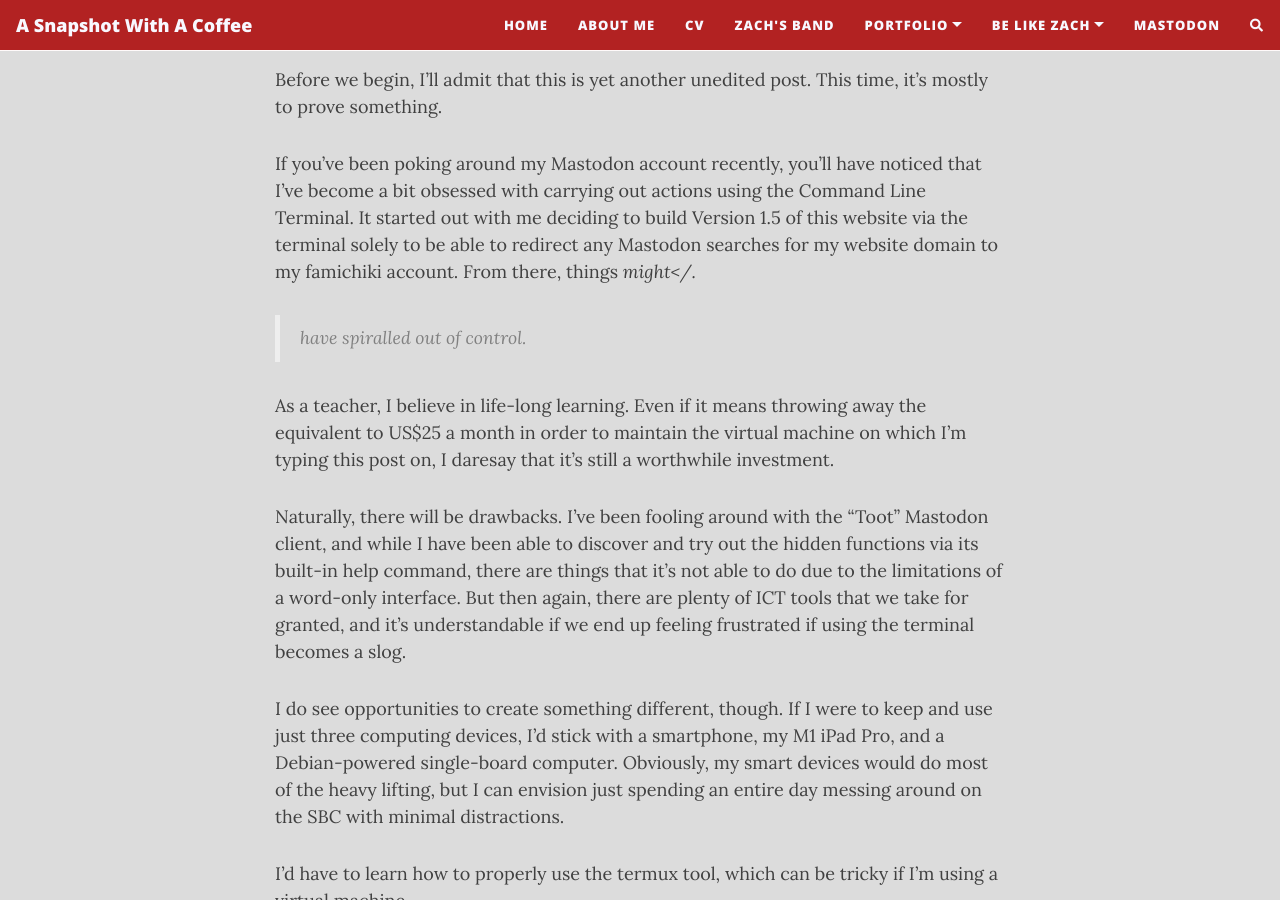
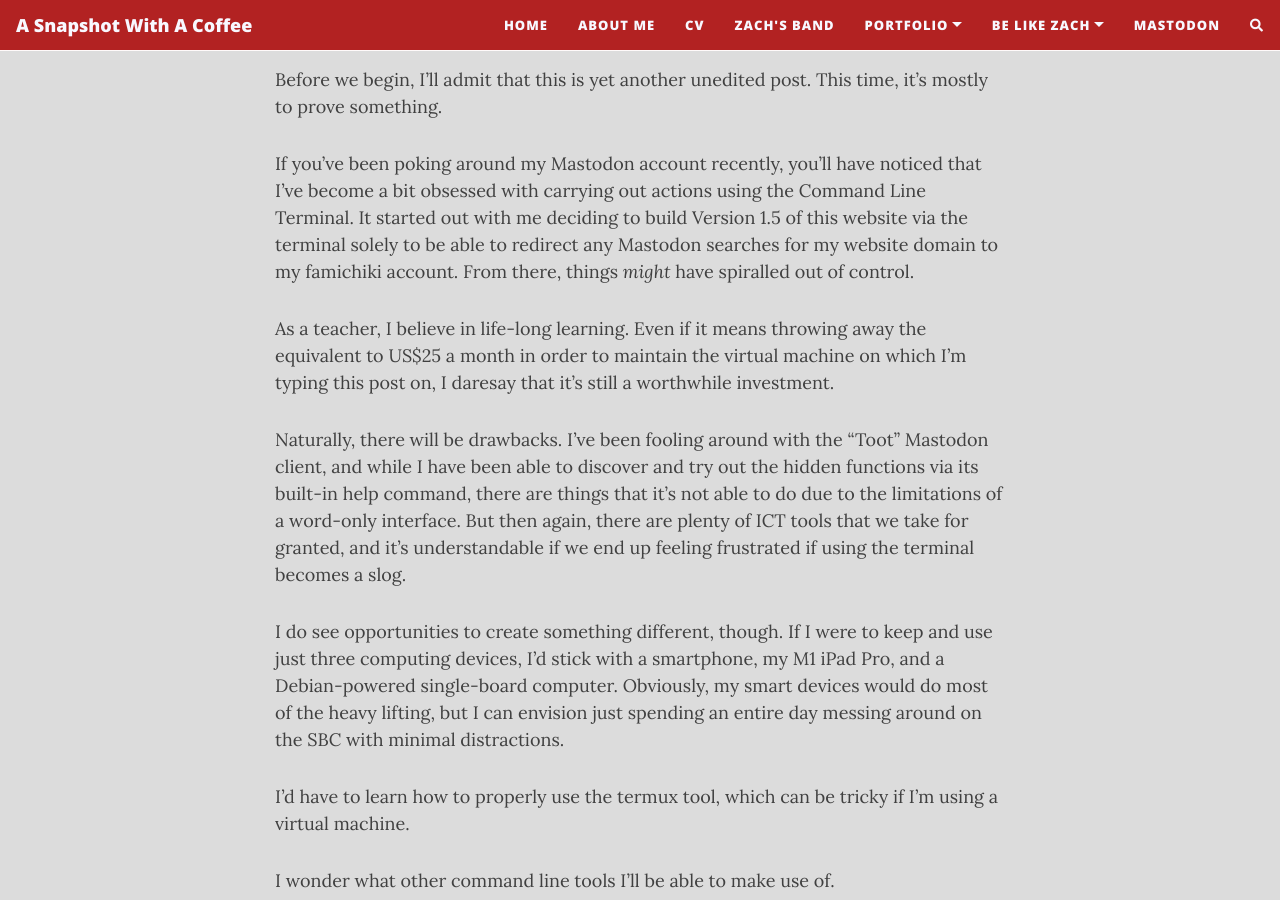
Before and after one commit to OZ7UP/TiredSetonix, a Jekyll site: the page built from _posts/2023-03-05-CmdLnTml.md, in a window 1280 px wide and 900 px high, scrolled down 320 px. Built offline with Jekyll 4.4.1, drawn with Linux system fonts in a browser that asks for light colours; nearby versions of some CDN libraries; comment, search, counter and statistics services are not loaded.

Commit message:
Update 2023-03-05-CmdLnTml.md

```diff
--- a/_posts/2023-03-05-CmdLnTml.md
+++ b/_posts/2023-03-05-CmdLnTml.md
@@ -7,8 +7,7 @@ tags: WhatsNew, LifeUpdate, LifeLongLearning
 
 Before we begin, I'll admit that this is yet another unedited post. This time, it's mostly to prove something.
 
-If you've been poking around my Mastodon account recently, you'll have noticed that I've become a bit obsessed with carrying out actions using the Command Line Terminal. It started out with me deciding to build Version 1.5 of this website via the terminal solely to be able to redirect any Mastodon searches for my website domain to my famichiki account. From there, things <i>might</.
-> have spiralled out of control.
+If you've been poking around my Mastodon account recently, you'll have noticed that I've become a bit obsessed with carrying out actions using the Command Line Terminal. It started out with me deciding to build Version 1.5 of this website via the terminal solely to be able to redirect any Mastodon searches for my website domain to my famichiki account. From there, things <i>might</i> have spiralled out of control.
 
 As a teacher, I believe in life-long learning. Even if it means throwing away the equivalent to US$25 a month in order to maintain the virtual machine on which I'm typing this post on, I daresay that it's still a worthwhile investment.
 
```
